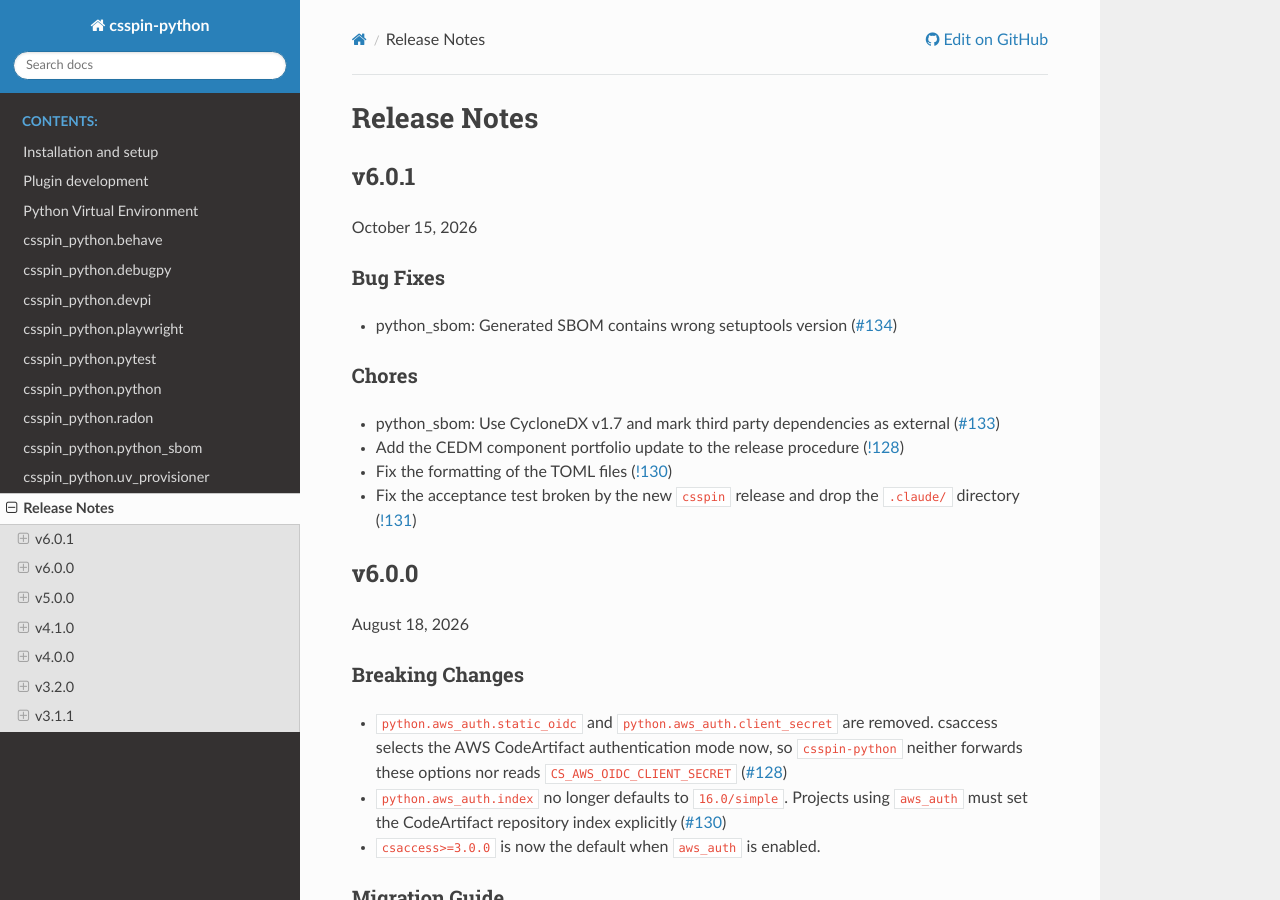
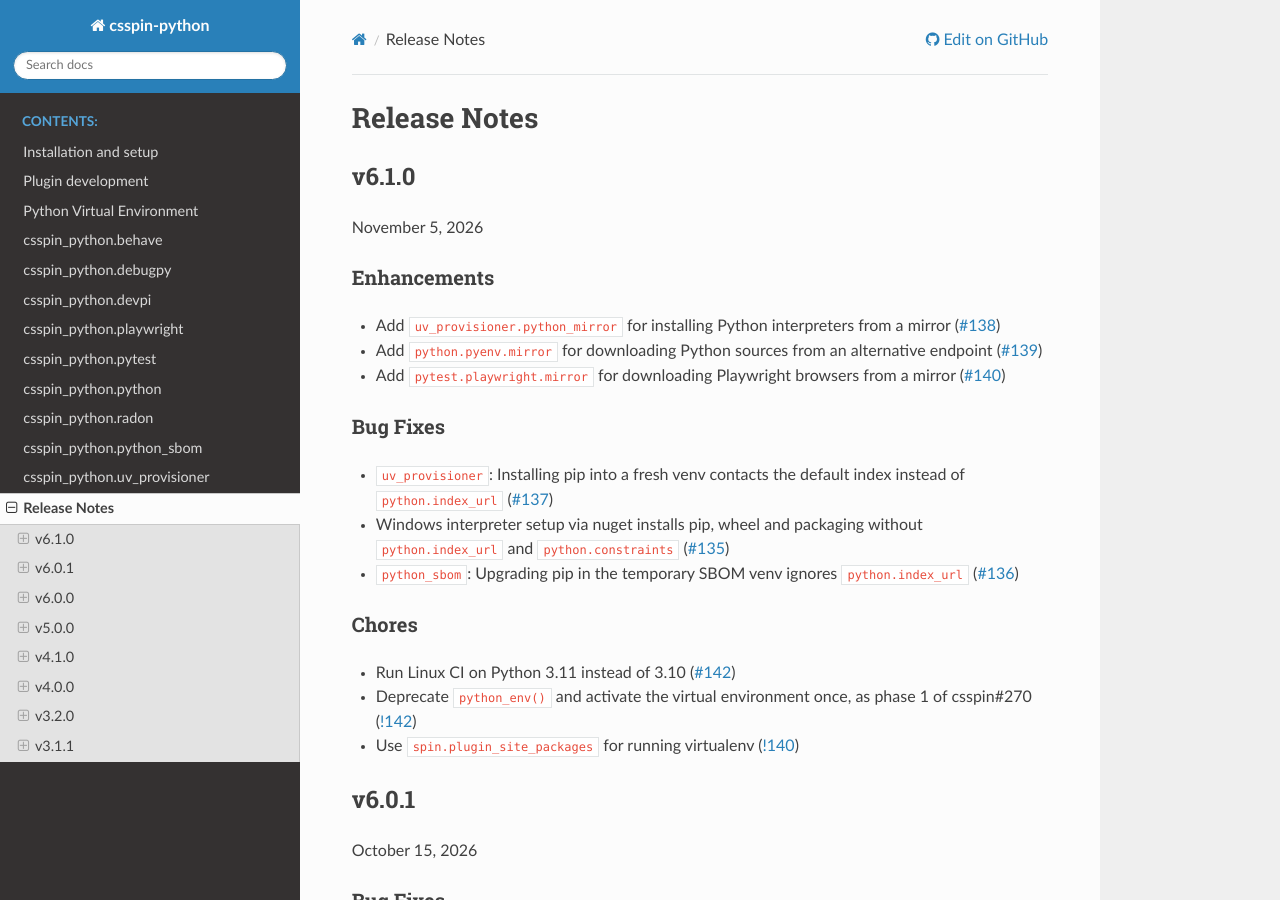
Before and after one commit to cslab/csspin-python, a Sphinx documentation site: the page built from doc/relnotes.rst, in a window 1280 px wide and 900 px high. Built offline with Sphinx 7.4.7 and the Read the Docs theme 3.1.0, drawn with Linux system fonts in a browser that asks for light colours.

```diff
--- a/doc/relnotes.rst
+++ b/doc/relnotes.rst
@@ -58,6 +58,48 @@
 =============
 Release Notes
 =============
+
+v6.1.0
+======
+
+November 5, 2026
+
+Enhancements
+------------
+
+- Add ``uv_provisioner.python_mirror`` for installing Python interpreters from
+  a mirror (`#138
+  <https://code.contact.de/pod/components/csspin-python/-/work_items/138>`_)
+- Add ``python.pyenv.mirror`` for downloading Python sources from an
+  alternative endpoint (`#139
+  <https://code.contact.de/pod/components/csspin-python/-/work_items/139>`_)
+- Add ``pytest.playwright.mirror`` for downloading Playwright browsers from a
+  mirror (`#140
+  <https://code.contact.de/pod/components/csspin-python/-/work_items/140>`_)
+
+Bug Fixes
+---------
+
+- ``uv_provisioner``: Installing pip into a fresh venv contacts the default
+  index instead of ``python.index_url`` (`#137
+  <https://code.contact.de/pod/components/csspin-python/-/work_items/137>`_)
+- Windows interpreter setup via nuget installs pip, wheel and packaging without
+  ``python.index_url`` and ``python.constraints`` (`#135
+  <https://code.contact.de/pod/components/csspin-python/-/work_items/135>`_)
+- ``python_sbom``: Upgrading pip in the temporary SBOM venv ignores
+  ``python.index_url`` (`#136
+  <https://code.contact.de/pod/components/csspin-python/-/work_items/136>`_)
+
+Chores
+------
+
+- Run Linux CI on Python 3.11 instead of 3.10 (`#142
+  <https://code.contact.de/pod/components/csspin-python/-/work_items/142>`_)
+- Deprecate ``python_env()`` and activate the virtual environment once, as
+  phase 1 of csspin#270 (`!142
+  <https://code.contact.de/pod/components/csspin-python/-/merge_requests/142>`_)
+- Use ``spin.plugin_site_packages`` for running virtualenv (`!140
+  <https://code.contact.de/pod/components/csspin-python/-/merge_requests/140>`_)
 
 v6.0.1
 ======
```
